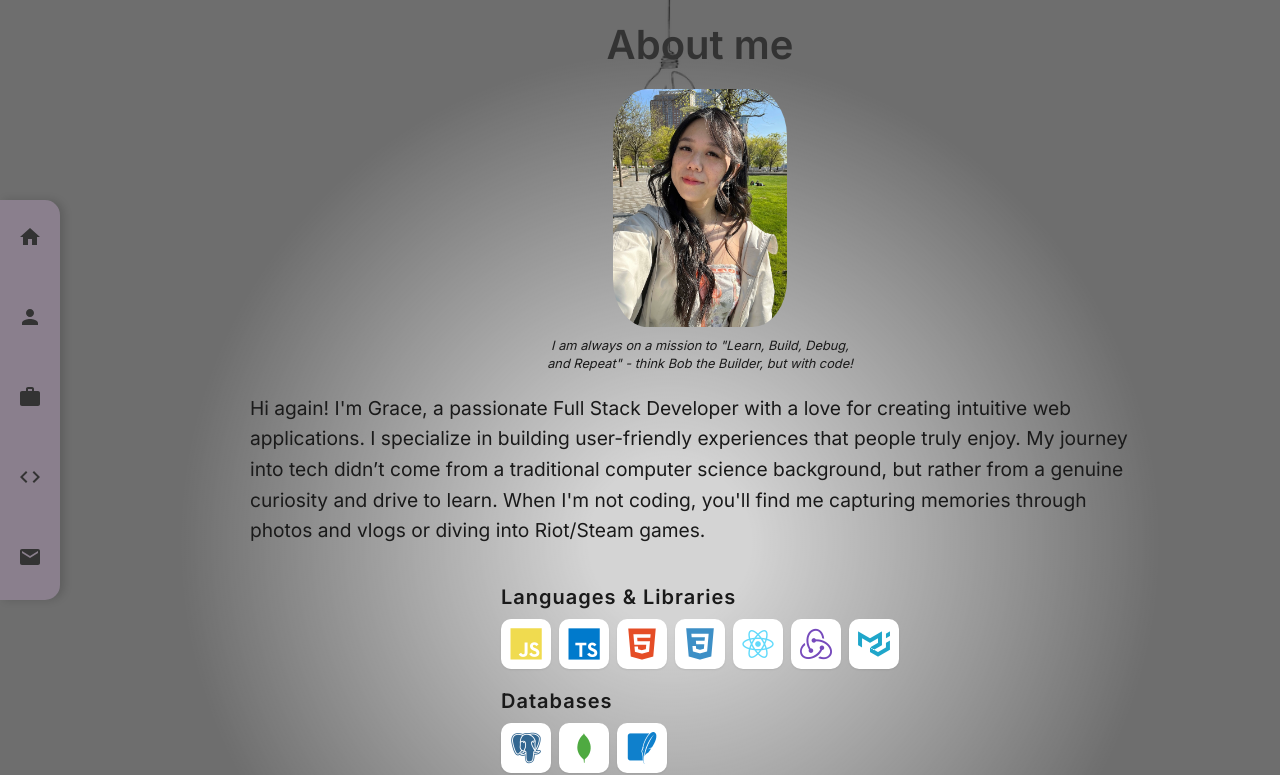
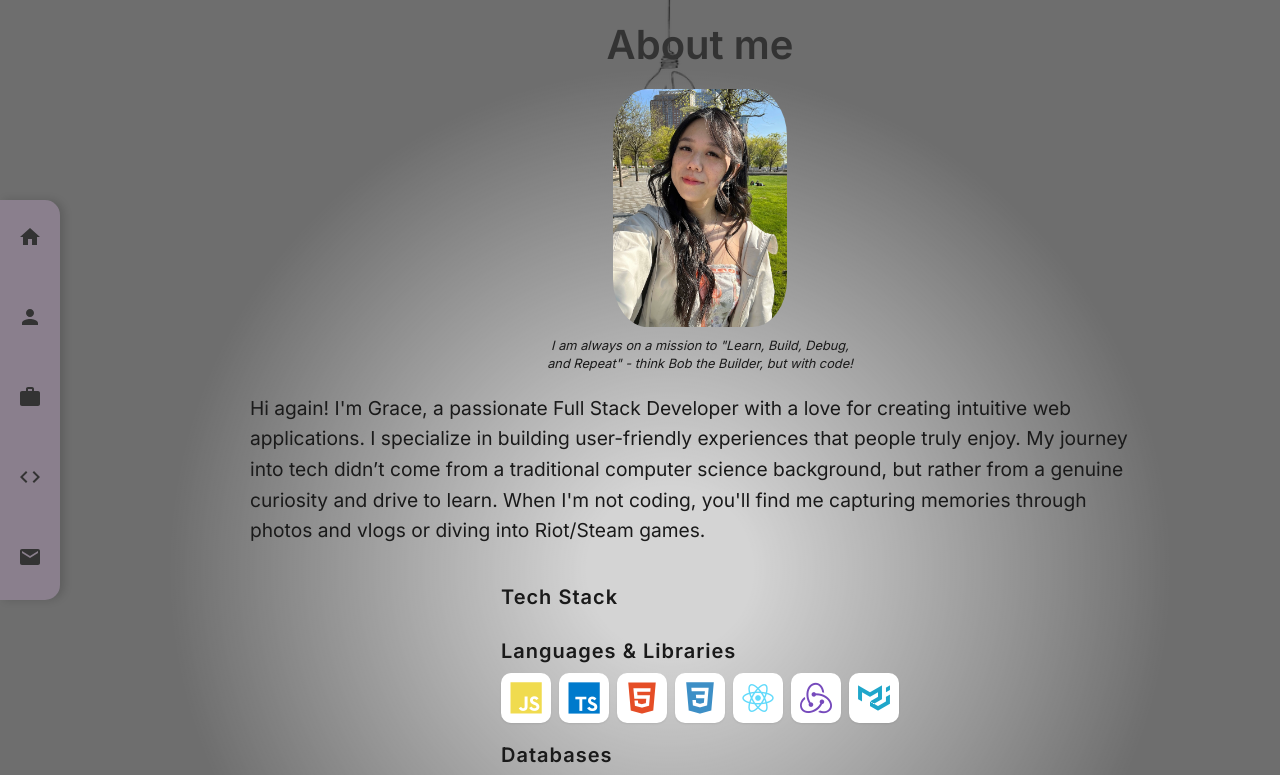
Before and after one commit to gracelo0717/gracelo0717.github.io, a React app: page /aboutme in a window 1280 px wide. Shown: the top 775 px of the page. Built offline with nearby package versions, Linux system fonts and the light colour scheme.

Commit message:
update devicons

```diff
--- a/src/components/About.tsx
+++ b/src/components/About.tsx
@@ -5,6 +5,7 @@ const About = () => {
   return (
     <section id='aboutme'>
       <h2>About me</h2>
+      <div className='about-content'>
         <div className='about-container'>
           <div className='profile-container'>
             <img src={profilePic} alt='Grace' className='profile-pic' />
@@ -18,14 +19,17 @@ const About = () => {
               Hi again! I'm Grace, a passionate Full Stack Developer with a love
               for creating intuitive web applications. I specialize in building
               user-friendly experiences that people truly enjoy. My journey into
-            tech didn’t come from a traditional computer science background, but
-            rather from a genuine curiosity and drive to learn. When I'm not
-            coding, you'll find me capturing memories through photos and vlogs
-            or diving into Riot/Steam games.
+              tech didn’t come from a traditional computer science background,
+              but rather from a genuine curiosity and drive to learn. When I'm
+              not coding, you'll find me capturing memories through photos and
+              vlogs or diving into Riot/Steam games.
             </p>
           </div>
 
           <div className='tech-stack'>
+            <div>
+              <h3 className='tech-title'>Tech Stack</h3>
+            </div>
             <h3>Languages & Libraries</h3>
             <div className='tech-grid'>
               <div className='tech-icon' title='JavaScript'>
@@ -97,6 +101,7 @@ const About = () => {
             </div>
           </div>
         </div>
+      </div>
     </section>
   );
 };
```
Lines whose indentation alone changed are shown as unchanged.
